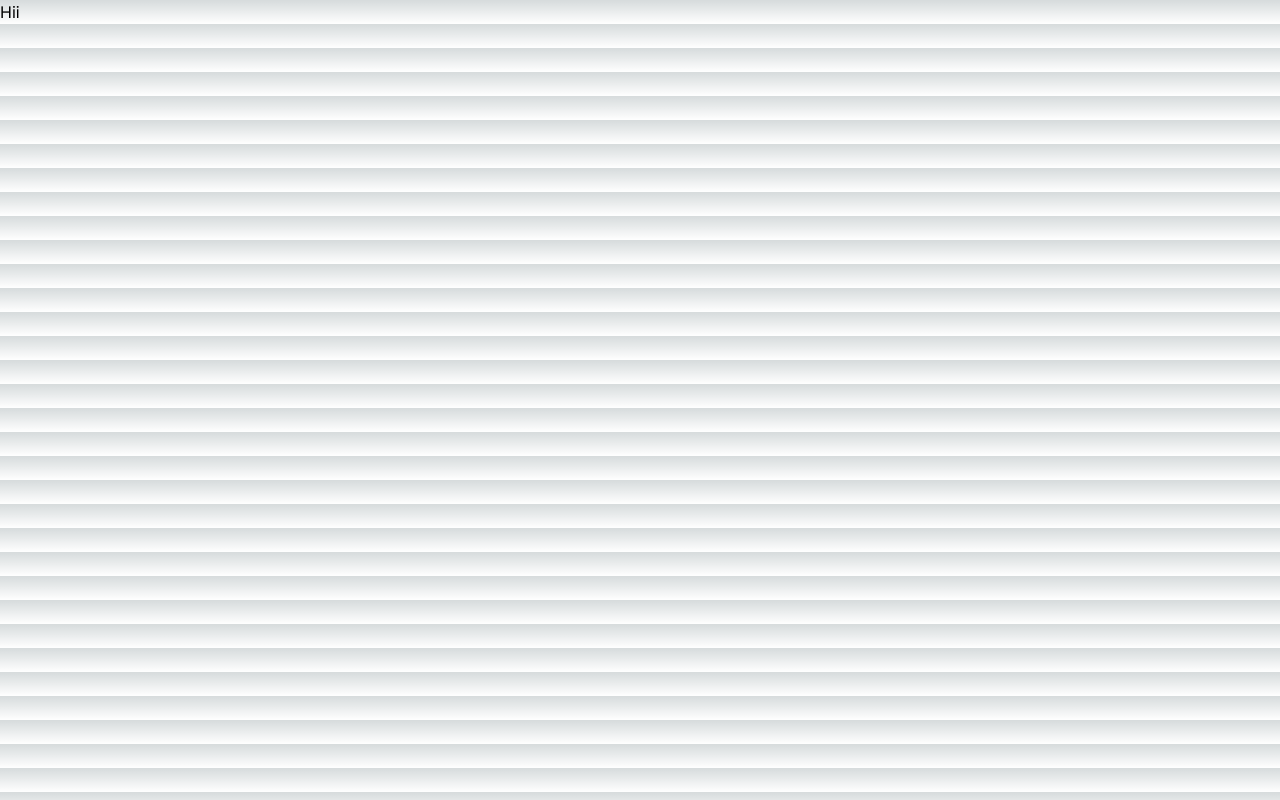
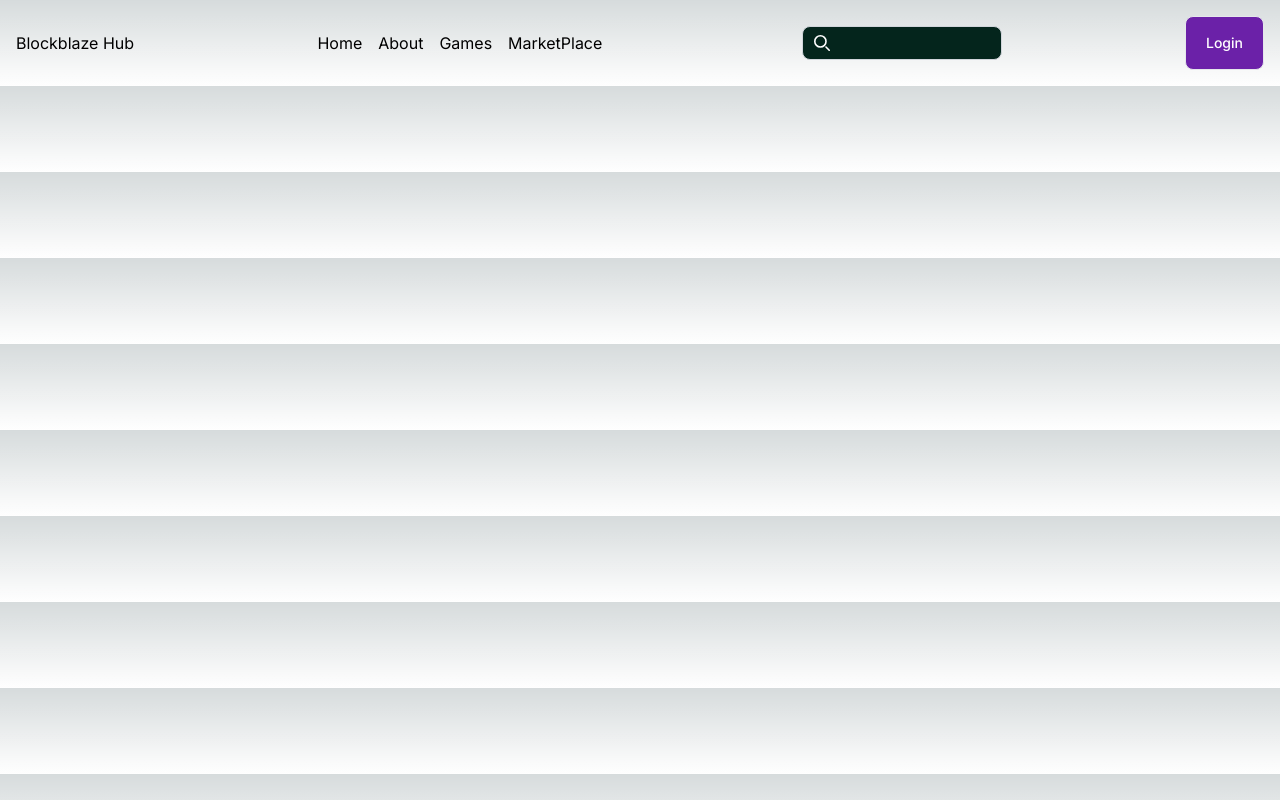
Before and after one commit to Saber1Y/Blockblaze, a Next.js app: page / in a window 1280 px wide. Built offline with nearby package versions, Linux system fonts and the light colour scheme.

Commit message:
CREATE: HERO COMP

```diff
--- a/src/app/page.js
+++ b/src/app/page.js
@@ -1,10 +1,11 @@
 import React from 'react'
+import { Navbar } from '@/components'
 
 const page = () => {
   return (
-    <div>
-      Hii
-    </div>
+    <>
+      <Navbar />
+    </>
   )
 }
 
--- /dev/null
+++ b/src/components/Hero.jsx
@@ -0,0 +1,7 @@
+import React from "react";
+
+const Hero = () => {
+  return <div>Hero</div>;
+};
+
+export default Hero;
--- /dev/null
+++ b/src/components/Navbar.jsx
@@ -0,0 +1,50 @@
+import React from "react";
+
+const Navbar = () => {
+  return (
+    <nav className="w-full flex items-center justify-between p-4">
+      <h1>Blockblaze Hub</h1>
+
+      <ul className="flex space-x-4">
+        <li>Home</li>
+        <li>About</li>
+        <li>Games</li>
+        <li>MarketPlace</li>
+        <li></li>
+      </ul>
+
+      <form action="">
+        <div class="relative">
+          <div class="absolute inset-y-0 start-0 flex items-center ps-3 pointer-events-none">
+            <svg
+              class="w-4 h-4 text-white "
+              aria-hidden="true"
+              xmlns="http://www.w3.org/2000/svg"
+              fill="none"
+              viewBox="0 0 20 20"
+            >
+              <path
+                stroke="currentColor"
+                stroke-linecap="round"
+                stroke-linejoin="round"
+                stroke-width="2"
+                d="m19 19-4-4m0-7A7 7 0 1 1 1 8a7 7 0 0 1 14 0Z"
+              />
+            </svg>
+          </div>
+          <input
+            type="search"
+            name=""
+            className="block w-[200px] h-[20px] p-4 ps-10 text-sm text-white border border-gray-300 rounded-lg bg-[#04251C]"
+          />
+        </div>
+      </form>
+
+      <button className="bg-purple-800 text-white border p-4 rounded-lg px-5 py-2.3 font-medium text-sm">
+        Login
+      </button>
+    </nav>
+  );
+};
+
+export default Navbar;
--- /dev/null
+++ b/src/components/index.js
@@ -0,0 +1,11 @@
+import Navbar from '../components/Navbar';
+
+
+
+
+
+
+
+export {
+    Navbar,
+}
```
